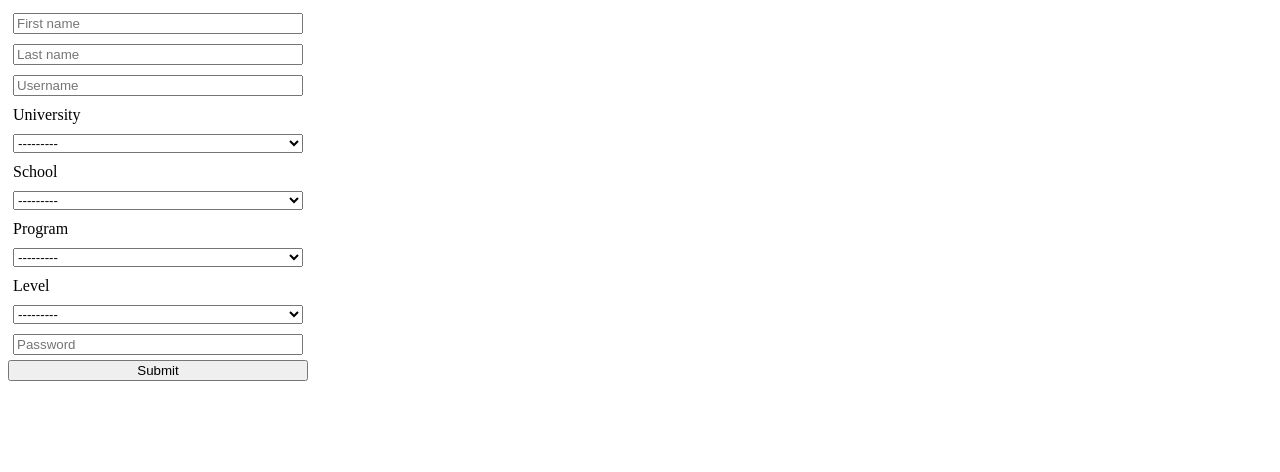
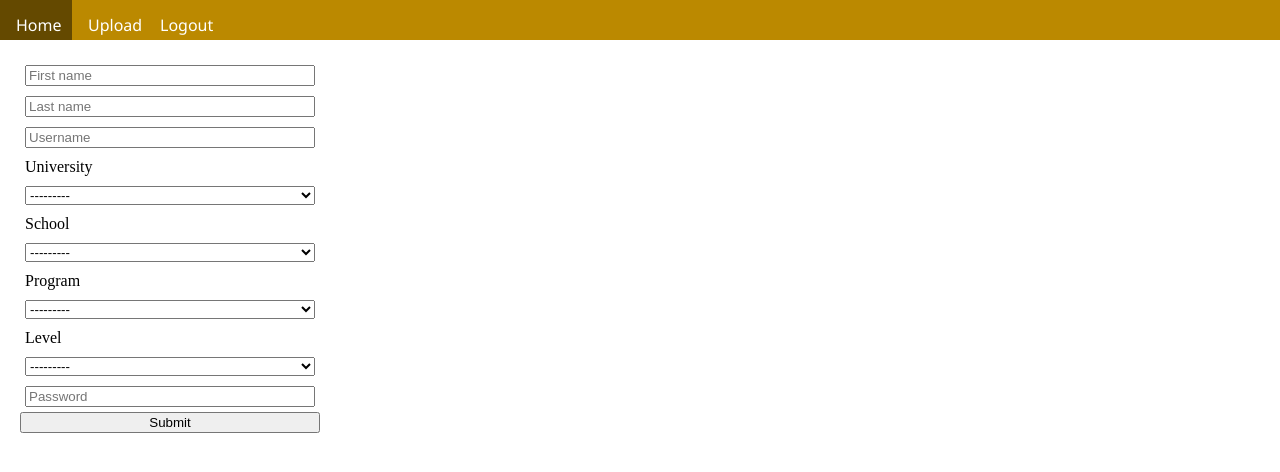
Before and after one commit to despicable-m/Slides, a Django app: page /register in a window 1280 px wide. Shown: the top 472 px of the page. Run offline with Django 3.2, Linux system fonts and the light colour scheme; data comes from the database, SQL or seed files in the repository; some libraries are stand-ins or nearby versions.

Commit message:
Frotend work, well, mostly

```diff
--- a/slides/static/slides/styles.css
+++ b/slides/static/slides/styles.css
@@ -11,6 +11,15 @@
   border-radius: 10px;
   font-family: Segoe UI, Frutiger, Frutiger Linotype, Dejavu Sans, Helvetica Neue, Arial, sans-serif;
   padding: 5px;
+}
+
+body {
+  padding: 0px;
+  margin: 0px;
+}
+
+.body {
+  margin: 20px;
 }
 
 .label-text, .section-container #section-label {
@@ -125,5 +161,36 @@
   flex-grow: 0;
   flex-shrink: 0;
 }
+#levels .container-levels p {
+  color: black;
+}
+
+.menu {
+  list-style-type: none;
+  margin: 0;
+  padding: 0;
+  width: 100%;
+  display: flex;
+  height: 40px;
+  background-color: #BB8900;
+  overflow: hidden;
+}
+.menu li {
+  display: inline;
+  float: left;
+}
+.menu li a {
+  display: block;
+  padding: 8px;
+  text-decoration: none;
+  color: white;
+  width: 40px;
+  text-align: center;
+  padding: 14px 16px;
+  font-family: Segoe UI, Frutiger, Frutiger Linotype, Dejavu Sans, Helvetica Neue, Arial, sans-serif;
+}
+.menu li a:hover {
+  background-color: #644900;
+}
 
 /*# sourceMappingURL=styles.css.map */
--- a/slides/static/slides/styles.scss
+++ b/slides/static/slides/styles.scss
@@ -1,6 +1,8 @@
 // Variables and extensions
 $font-family: Segoe UI,Frutiger,Frutiger Linotype,Dejavu Sans,Helvetica Neue,Arial,sans-serif;
 $box-shadow: 0 1px 3px rgba(0, 0, 0, 0.2);
+$accent-color: #BB8900;
+
 .over-flower {
     overflow: hidden;
     text-overflow: ellipsis;
@@ -16,6 +18,15 @@
     font-family: $font-family;
     padding: 5px;
 
+}
+
+body {
+    padding: 0px;
+    margin: 0px;
+}
+
+.body {
+    margin: 20px;
 }
 
 //labels
@@ -159,7 +199,40 @@
                 flex-grow:0;
                 flex-shrink:0;
             }
+        }
 
+        p {
+            color: black;
         }
     }
 }
+
+.menu {
+    list-style-type: none;
+    margin: 0;
+    padding: 0;
+    width: 100%;
+    display: flex;
+    height: 40px;
+    background-color: $accent-color;
+    overflow: hidden;
+
+    li {
+        display: inline;
+        float: left;
+
+        a {
+            display: block;
+            padding: 8px;
+            text-decoration: none;
+            color: white;
+            width: 40px;
+            text-align: center;
+            padding: 14px 16px;
+            font-family: $font-family;
+        }
+        a:hover {
+            background-color: #644900;
+        }
+    }
+}
--- a/slides/templates/slides/layout.html
+++ b/slides/templates/slides/layout.html
@@ -11,13 +11,18 @@
     </head>
 
     <body>
+        <ul class="menu">
+            <li><a href="{% url 'index' %}">Home</a></li>
+            <li><a href="{% url 'upload' %}">Upload</a></li>
+            <li style="float: right;"><a href="#">Logout</a></li>
+        </ul>
+
+
         <div class="body">
             {% block body %}
             {% endblock %}
         </div>
 
-        <script src="https://unpkg.com/react@16/umd/react.production.min.js"></script>
-        <script src="https://unpkg.com/react-dom@16/umd/react-dom.production.min.js"></script>
         {% block script %}
         {% endblock %}
     </body>
--- a/slides/urls.py
+++ b/slides/urls.py
@@ -9,5 +9,7 @@
     path("logout", views.logout_view, name="logout"),
     path("upload", views.upload, name="upload"),
     path("data_get", views.data_get, name="data_get"),
-    path("fetch/<info>", views.fetch, name="fetch")
+    path("fetch/<info>", views.fetch, name="fetch"),
+    path("course/<course_id>", views.course, name="course"),
+    path("program/<program_id>", views.program, name="program")
 ]
--- a/slides/views.py
+++ b/slides/views.py
@@ -5,7 +5,7 @@
 from datetime import datetime
 from django.contrib.auth import authenticate, login, logout
 from django.contrib.auth.decorators import login_required
-from django.http import HttpResponseRedirect, JsonResponse
+from django.http import HttpResponseRedirect, JsonResponse, HttpResponse
 from django.shortcuts import render
 from django.urls import reverse
 from django.db import IntegrityError
@@ -94,6 +94,7 @@
     })
 
 
+@login_required
 def fetch(request, info):
     """ Sends specific requested data to the frontend """
     if request.user.is_authenticated:
@@ -212,6 +213,7 @@
     return HttpResponseRedirect(reverse("index"))
 
 
+@login_required
 def upload(request):
     """ Let's user upload files """
     if request.method == "POST":
@@ -247,3 +249,24 @@
     return render(request, "slides/upload.html", {
         "courses":courses
     })
+
+
+@login_required
+def course(request, course_id):
+    """ Let's user access a particular course's materials """
+    documents = Document.objects.filter(course=course_id)
+    course = Course.objects.get(pk=course_id)
+    return render(request, "slides/course.html", {
+        "documents": documents,
+        "user": request.user,
+        "course":course
+    })
+
+
+@login_required
+def program(request, program_id):
+    """ Let's user access particular program's courses """
+    courses = Course.objects.filter(level=program_id)
+    return render(request, "slides/program.html", {
+        "courses":courses
+    })
```
Also changed, not shown: other parts of slides/static/slides/styles.css (+27 -0 lines), other parts of slides/static/slides/styles.scss (+29 -0 lines), slides/static/slides/index.js (+7 -4 lines), slides/templates/slides/course.html (added, +46 -0 lines), slides/templates/slides/index.html (+7 -6 lines), slides/templates/slides/program.html (added, +40 -0 lines), 1 other file.
